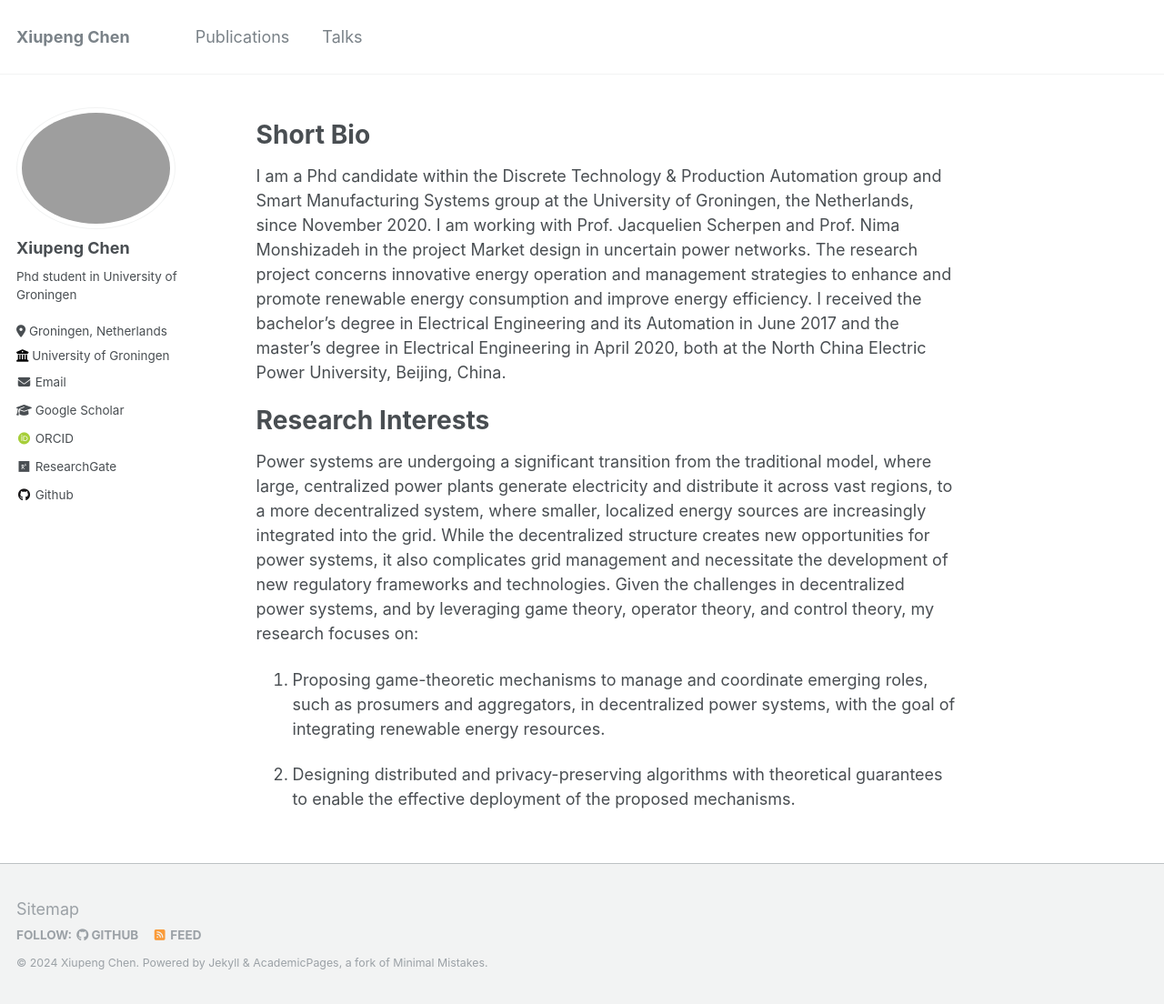
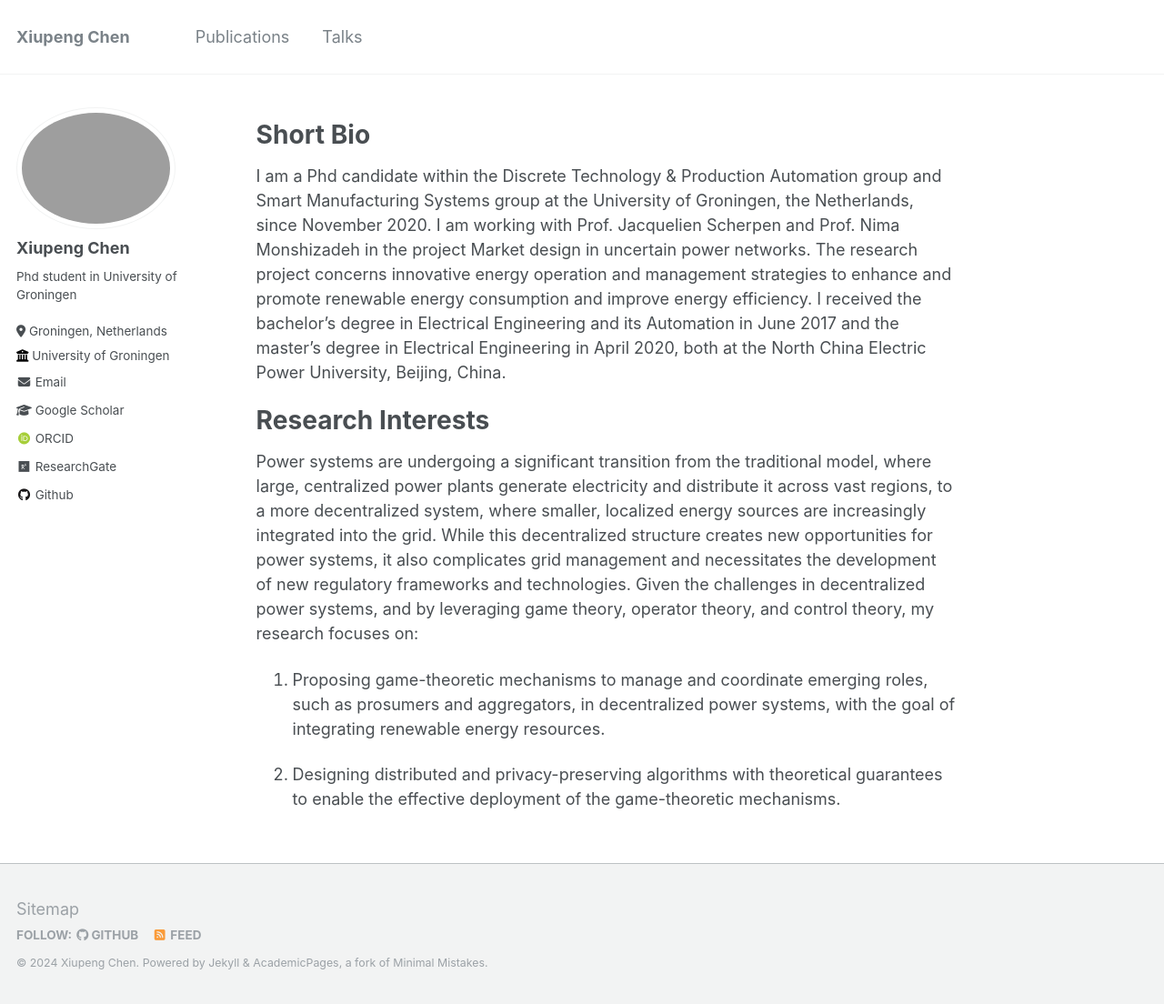
Before and after one commit to XiupengChen/XiupengChen.github.io, a Jekyll site: the page built from _pages/about.md, in a window 1280 px wide and 1104 px high. Shown: the whole window at 91% size. Built offline with Jekyll 4.4.1, drawn with Linux system fonts in a browser that asks for light colours; some web fonts are replaced.

Commit message:
Update about.md

```diff
--- a/_pages/about.md
+++ b/_pages/about.md
@@ -16,8 +16,8 @@ I am a Phd candidate within the Discrete Technology & Production Automation grou
 Research Interests
 ===
 
-Power systems are undergoing a significant transition from the traditional model, where large, centralized power plants generate electricity and distribute it across vast regions, to a more decentralized system, where smaller, localized energy sources are increasingly integrated into the grid. While the decentralized structure creates new opportunities for power systems, it also complicates grid management and necessitate the development of new regulatory frameworks and technologies. Given the challenges in decentralized power systems, and by leveraging game theory, operator theory, and control theory, my research focuses on:
+Power systems are undergoing a significant transition from the traditional model, where large, centralized power plants generate electricity and distribute it across vast regions, to a more decentralized system, where smaller, localized energy sources are increasingly integrated into the grid. While this decentralized structure creates new opportunities for power systems, it also complicates grid management and necessitates the development of new regulatory frameworks and technologies. Given the challenges in decentralized power systems, and by leveraging game theory, operator theory, and control theory, my research focuses on:
 
 1. Proposing game-theoretic mechanisms to manage and coordinate emerging roles, such as prosumers and aggregators, in decentralized power systems, with the goal of integrating renewable energy resources.
 
-2. Designing distributed and privacy-preserving algorithms with theoretical guarantees to enable the effective deployment of the proposed mechanisms.
+2. Designing distributed and privacy-preserving algorithms with theoretical guarantees to enable the effective deployment of the game-theoretic mechanisms.
```
